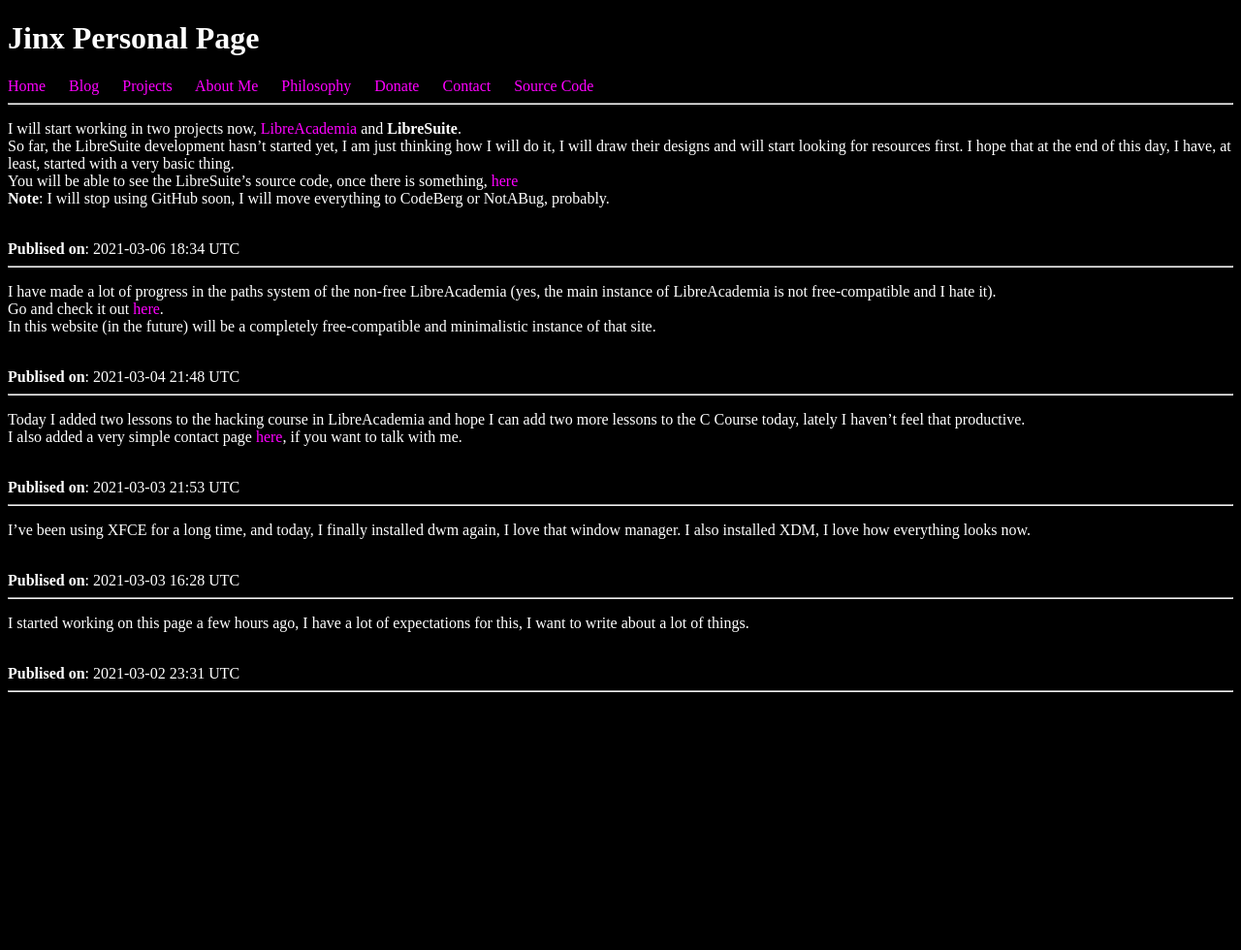
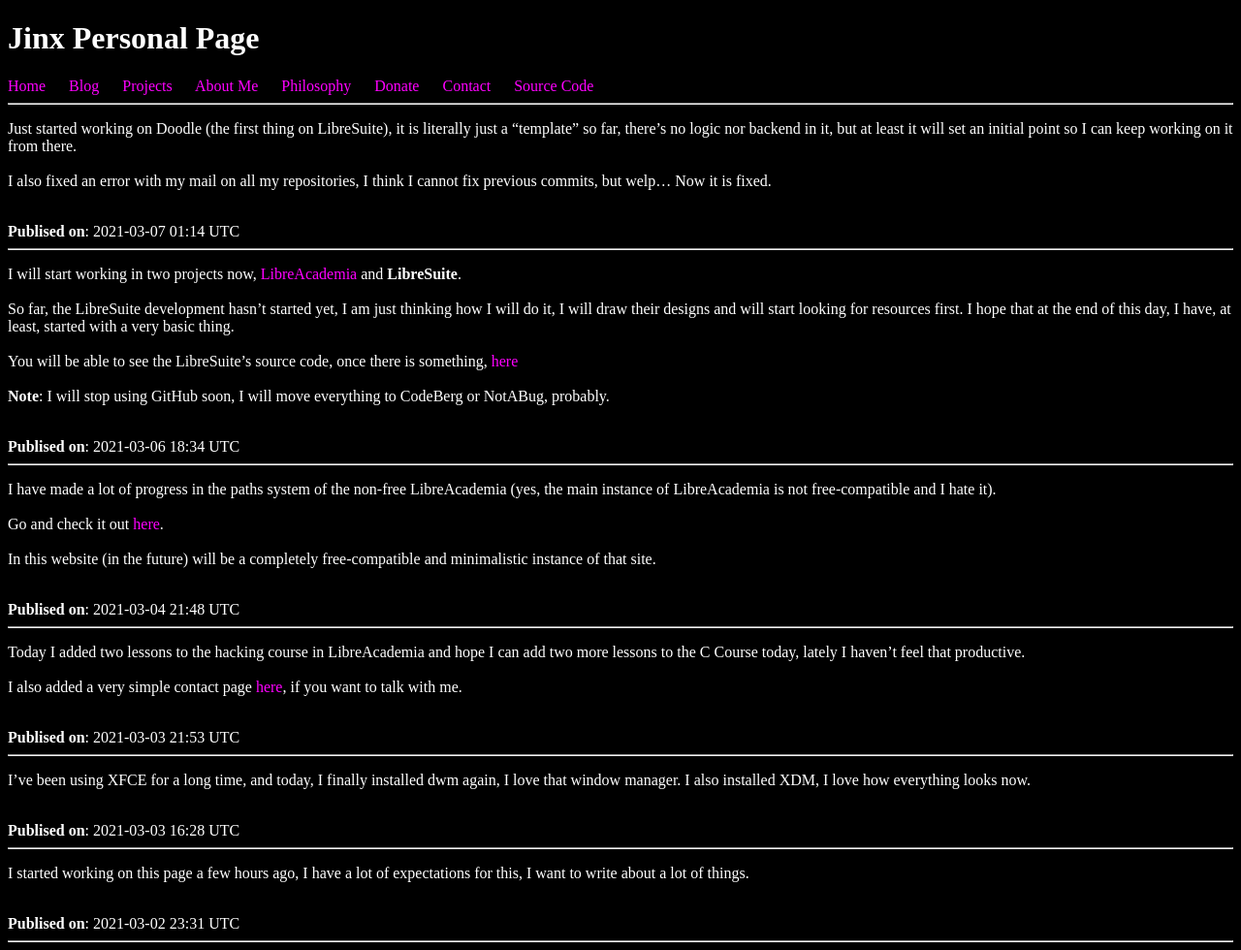
Before and after one commit to jinxcgco/Jinx, a Jekyll site: the page built from blog.html, in a window 1280 px wide. Shown: the whole page at 97% size. Built offline with Jekyll 4.4.1, drawn with Linux system fonts in a browser that asks for light colours; before the commit the page ends 900 px from its top, so only the background shows below that.

Commit message:
Added a new entry to the blog

```diff
--- a/_data/blog.yml
+++ b/_data/blog.yml
@@ -7,26 +7,33 @@
   date: 2021-03-03 16:28 UTC
 
 - content: >-
-    Today I added two lessons to the hacking course in LibreAcademia and hope I can add two more lessons to the C Course today, lately I haven't feel that productive.<br>
+    Today I added two lessons to the hacking course in LibreAcademia and hope I can add two more lessons to the C Course today, lately I haven't feel that productive.<br><br>
 
     I also added a very simple contact page [here](/contact), if you want to talk with me.
   date: 2021-03-03 21:53 UTC
 
 - content: >-
-    I have made a lot of progress in the paths system of the non-free LibreAcademia (yes, the main instance of LibreAcademia is not free-compatible and I hate it).<br>
+    I have made a lot of progress in the paths system of the non-free LibreAcademia (yes, the main instance of LibreAcademia is not free-compatible and I hate it).<br><br>
 
-    Go and check it out [here](https://libreacademia.gq/paths).<br>
+    Go and check it out [here](https://libreacademia.gq/paths).<br><br>
 
     In this website (in the future) will be a completely free-compatible and minimalistic instance of that site.
   date: 2021-03-04 21:48 UTC
 
 - content: >-
-    I will start working in two projects now, [LibreAcademia](https://libreacademia.gq) and **LibreSuite**.<br>
+    I will start working in two projects now, [LibreAcademia](https://libreacademia.gq) and **LibreSuite**.<br><br>
 
     So far, the LibreSuite development hasn't started yet, I am just thinking how I will do it, I will draw their designs and will start looking for resources first.
-    I hope that at the end of this day, I have, at least, started with a very basic thing.<br>
+    I hope that at the end of this day, I have, at least, started with a very basic thing.<br><br>
 
-    You will be able to see the LibreSuite's source code, once there is something, [here](https://github.com/JinxCGCO/LibreSuite)<br>
+    You will be able to see the LibreSuite's source code, once there is something, [here](https://github.com/JinxCGCO/LibreSuite)<br><br>
 
     **Note**: I will stop using GitHub soon, I will move everything to CodeBerg or NotABug, probably.
   date: 2021-03-06 18:34 UTC
+
+- content: >-
+    Just started working on Doodle (the first thing on LibreSuite), it is literally just a "template" so far, there's no logic nor backend in it, but at least
+    it will set an initial point so I can keep working on it from there.<br><br>
+
+    I also fixed an error with my mail on all my repositories, I think I cannot fix previous commits, but welp... Now it is fixed.
+  date: 2021-03-07 01:14 UTC
```
